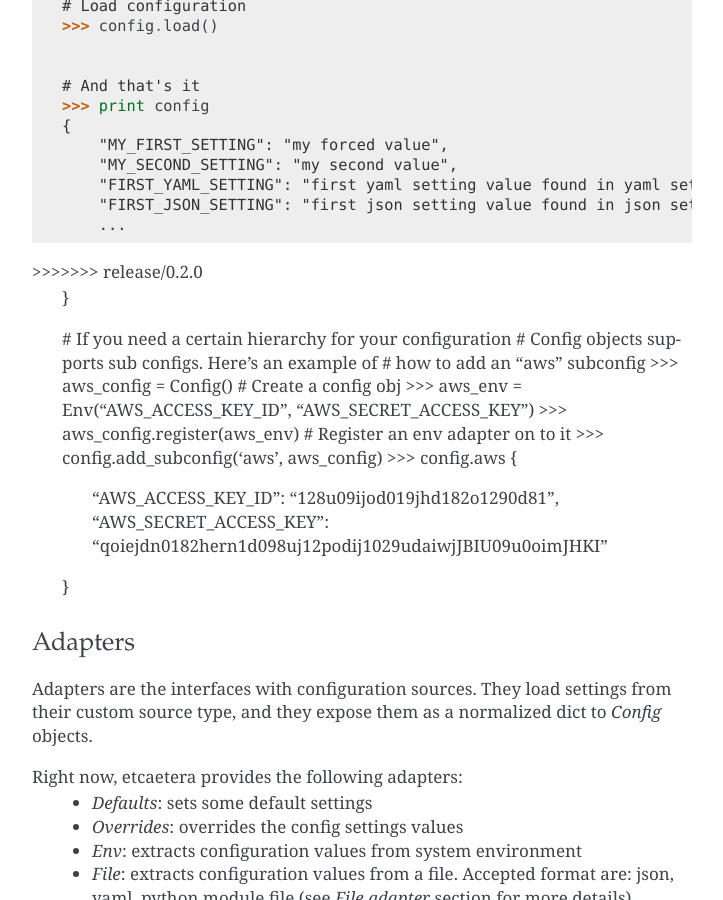
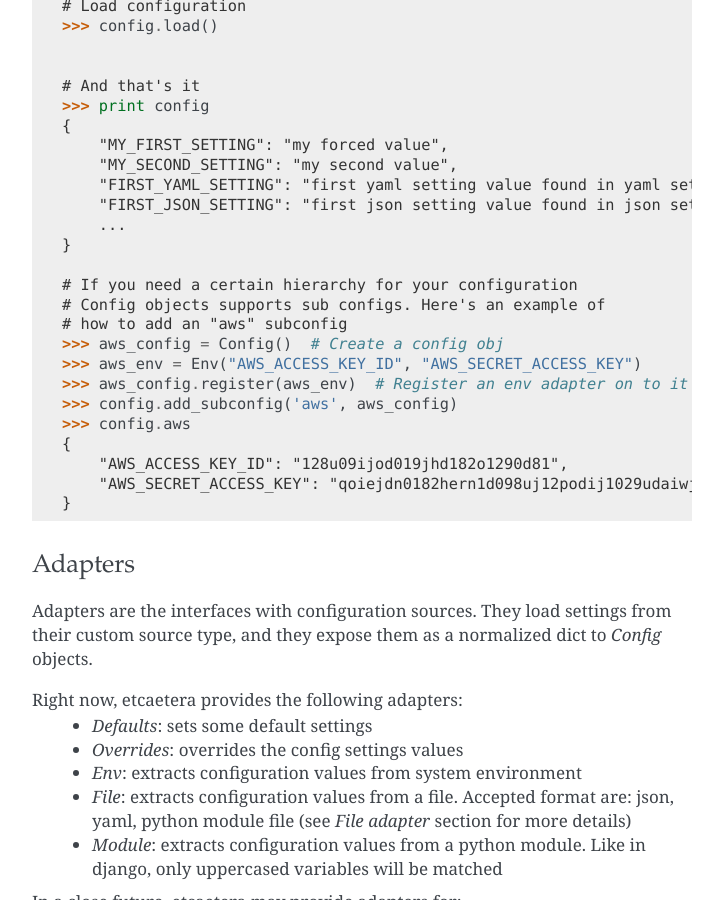
Before and after one commit to oleiade/etcaetera, a Sphinx documentation site: the page built from docs/howto.rst, in a window 1280 px wide and 900 px high, scrolled down 1767 px. Shown: the whole window, without its empty margins (388-1111 px from the left). Built offline with Sphinx 7.4.7, drawn with Linux system fonts in a browser that asks for light colours.

Commit message:
Remove buggy commit side effects

```diff
--- a/docs/howto.rst
+++ b/docs/howto.rst
@@ -113,7 +113,6 @@
         "FIRST_YAML_SETTING": "first yaml setting value found in yaml settings",
         "FIRST_JSON_SETTING": "first json setting value found in json settings",
         ...
->>>>>>> release/0.2.0
     }
 
     # If you need a certain hierarchy for your configuration
```
